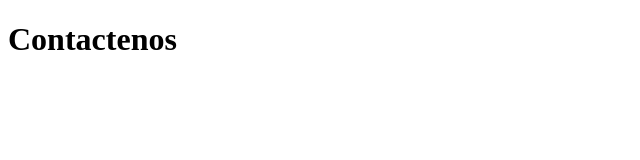
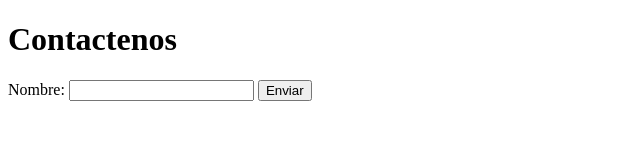
Before and after one commit to DanielRamire16/proyecto, a plain HTML site: page contacto.html in a window 1280 px wide. Shown: the whole page, without its empty margins (0-640 px from the left). Drawn offline with Linux system fonts and the light colour scheme.

Commit message:
Actualización de temario se agrego formulario de contacto

```diff
--- a/contacto.html
+++ b/contacto.html
@@ -12,7 +12,10 @@
     </header>
 
     <main>
-
+        <form>
+            Nombre: <input type="text" id="nombre" name="nombre"/>
+            <button type="button" id="enviar" name="enviar">Enviar</button>
+        </form>
     </main>
 </body>
 </html>
```
Also changed, not shown: index.html (+1 -0 lines).
